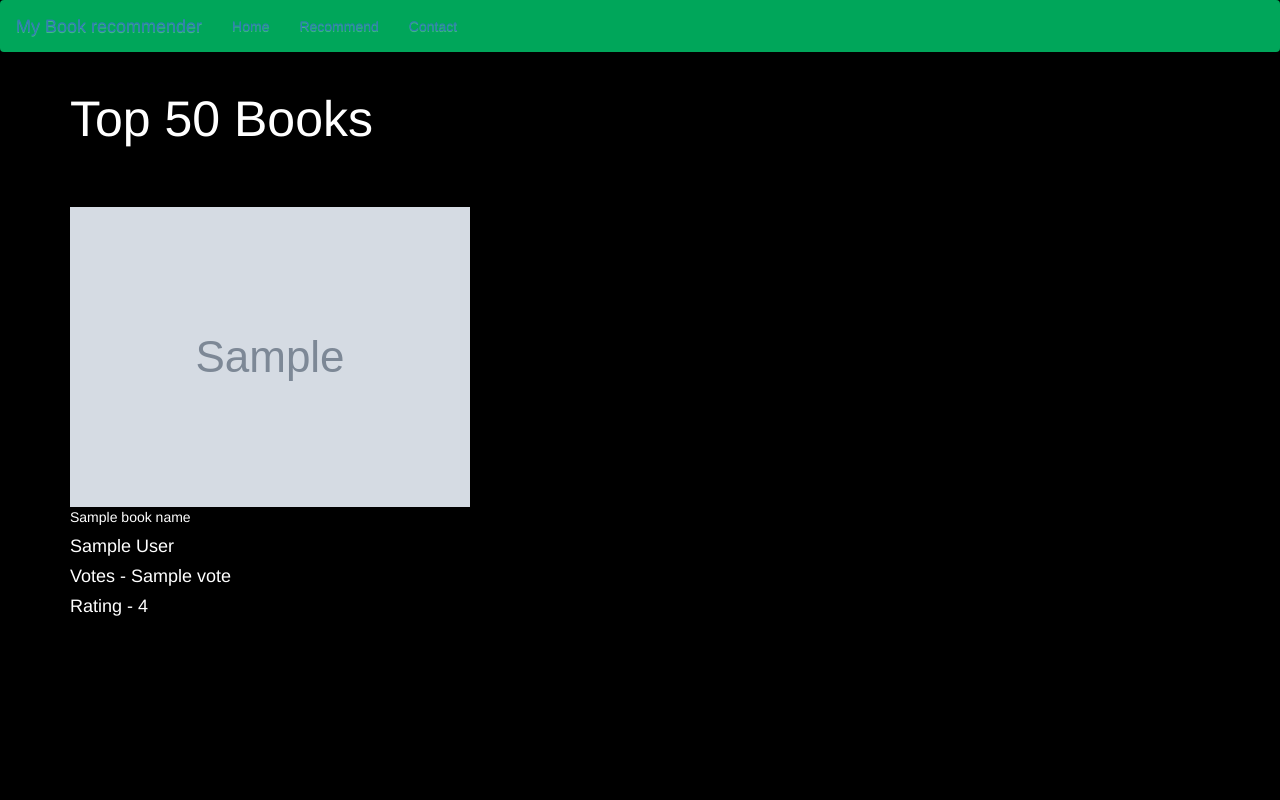
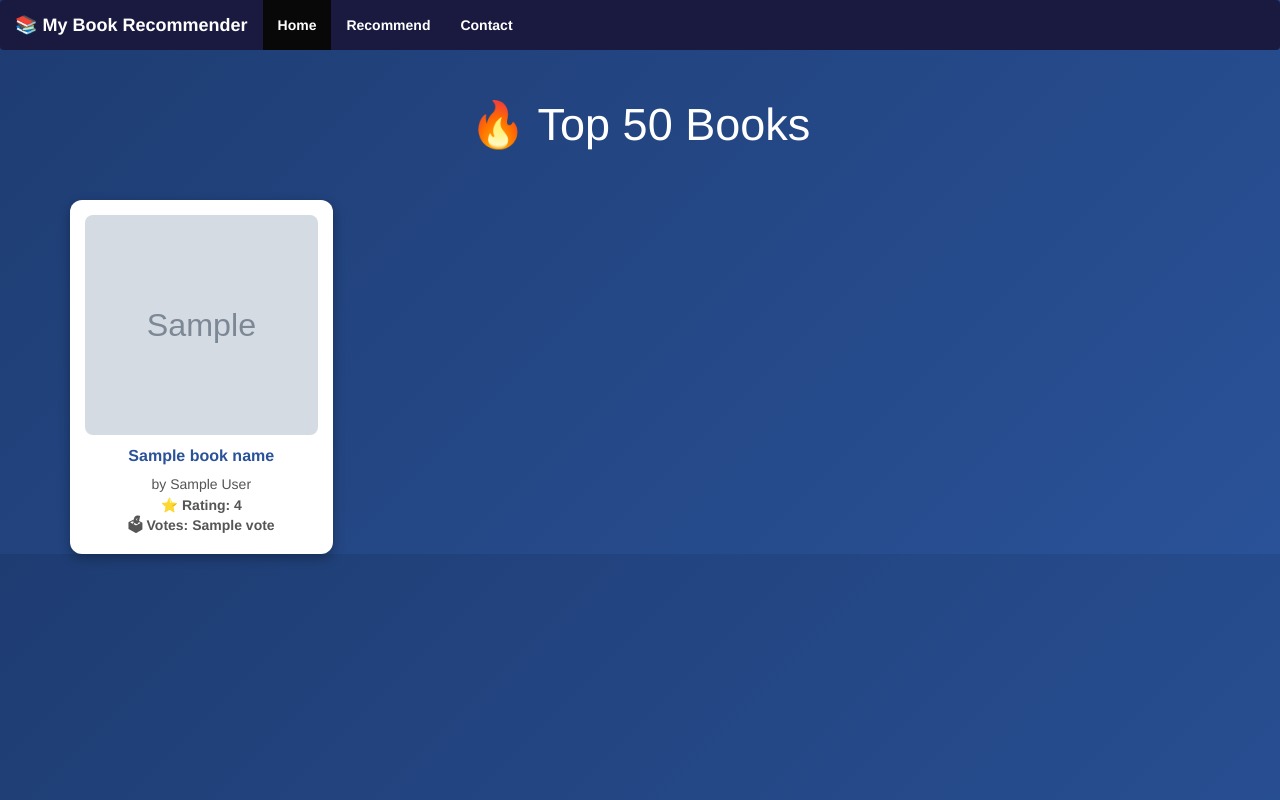
Before and after one commit to Arpit-Padmani/Book-Recommadation-System, a Flask app: template templates/index.html in a window 1280 px wide. Run offline with Flask 3, Linux system fonts and the light colour scheme; the template is opened without the code that fills it: most values are stand-ins (such as "Sample title", 1, 10 or a date in 2020); grey boxes marked "Sample" are stand-in pictures; parts of the project's set-up code (start-up, migrations or seed data) failed here and were passed over.

Commit message:
change design

```diff
--- a/app.py
+++ b/app.py
@@ -27,6 +27,12 @@ def recommend_ui():
 def recommend():
     top_k=5
     user_input=request.form.get('user_input')
+    if user_input not in pt.index:
+        return render_template(
+            'recommend.html',
+            data=[],
+            error_message=f"❌ Sorry, '{user_input}' is not available in our database. Please select a valid book."
+        )
     book_index=np.where(pt.index == user_input)[0][0]
     similar_items = sorted(list(enumerate(similarity_score[book_index])),key= lambda x:x[1],reverse=True)[1:top_k]
 
--- a/templates/index.html
+++ b/templates/index.html
@@ -2,58 +2,96 @@
 <html lang="en">
 <head>
     <meta charset="UTF-8">
-    <title>Book Recommander System</title>
-    <!-- Latest compiled and minified CSS -->
-    <link rel="stylesheet" href="https://cdn.jsdelivr.net/npm/bootstrap@3.3.7/dist/css/bootstrap.min.css"
-          integrity="sha384-BVYiiSIFeK1dGmJRAkycuHAHRg32OmUcww7on3RYdg4Va+PmSTsz/K68vbdEjh4u" crossorigin="anonymous">
-
-    <!-- Optional theme -->
-    <link rel="stylesheet" href="https://cdn.jsdelivr.net/npm/bootstrap@3.3.7/dist/css/bootstrap-theme.min.css"
-          integrity="sha384-rHyoN1iRsVXV4nD0JutlnGaslCJuC7uwjduW9SVrLvRYooPp2bWYgmgJQIXwl/Sp" crossorigin="anonymous">
+    <title>Book Recommender System</title>
+    <link rel="stylesheet" href="https://cdn.jsdelivr.net/npm/bootstrap@3.3.7/dist/css/bootstrap.min.css">
     <style>
-        .text-white{
-            color:white
+        body {
+            background: linear-gradient(135deg, #1e3c72, #2a5298);
+            color: #222;
+        }
+        .navbar {
+            background-color: #1a1a40 !important;
+            border: none;
+        }
+        .navbar-brand, .nav > li > a {
+            color: white !important;
+            font-weight: bold;
+        }
+        h1 {
+            font-size: 45px;
+            margin: 30px 0;
+            text-align: center;
+            color: white;
+        }
+        .card {
+            background: #fff;
+            border-radius: 12px;
+            padding: 15px;
+            text-align: center;
+            box-shadow: 0 4px 12px rgba(0,0,0,0.3);
+            transition: transform 0.3s, box-shadow 0.3s;
+            height: 100%;
+        }
+        .card:hover {
+            transform: scale(1.05);
+            box-shadow: 0 6px 16px rgba(0,0,0,0.4);
+        }
+        .card img {
+            height: 220px;
+            width: 100%;
+            object-fit: cover;
+            border-radius: 8px;
+            margin-bottom: 10px;
+        }
+        .card p {
+            font-size: 16px;
+            font-weight: bold;
+            color: #2a5298;
+        }
+        .card h4 {
+            font-size: 14px;
+            margin: 5px 0;
+            color: #555;
+        }
+        .rating {
+            color: #ff9800;
+            font-weight: bold;
+        }
+        .votes {
+            color: #007bff;
+            font-weight: bold;
         }
     </style>
 </head>
-<body style="background-color:black">
-<nav class="navbar" style="background-color:#00a65a">
-    <a class="navbar-brand">My Book recommender</a>
+<body>
+
+<nav class="navbar navbar-inverse">
+    <div class="container-fluid">
+        <a class="navbar-brand">📚 My Book Recommender</a>
         <ul class="nav navbar-nav">
-        <li><a href="/">Home</a></li>
+            <li class="active"><a href="/">Home</a></li>
             <li><a href="/recommend">Recommend</a></li>
             <li><a>Contact</a></li>
         </ul>
+    </div>
 </nav>
 
 <div class="container">
+    <h1>🔥 Top 50 Books</h1>
     <div class="row">
-        <div class="col-md-12">
-            <h1 class="text-white" style="font-size:50px">Top 50 Books</h1>
-        </div>
-
-
         {% for i in range(book_name|length) %}
-                <div class="col-md-3" style="margin-top:50px">
+        <div class="col-md-3 col-sm-6" style="margin-top:20px">
             <div class="card">
-                        <div class="card-body">
-                            <img class="card-img-top" src="{{ image[i] }}">
-                            <p class="text-white">{{ book_name[i] }}</p>
-                            <h4 class="text-white">{{ author[i] }}</h4>
-                            <h4 class="text-white">Votes - {{ votes[i] }}</h4>
-                            <h4 class="text-white">Rating - {{ rating[i] }}</h4>
-                        </div>
+                <img src="{{ image[i] }}" alt="Book Image">
+                <p>{{ book_name[i] }}</p>
+                <h4>by {{ author[i] }}</h4>
+                <h4 class="rating">⭐ Rating: {{ rating[i] }}</h4>
+                <h4 class="votes">🗳 Votes: {{ votes[i] }}</h4>
             </div>
         </div>
         {% endfor %}
-
-
-
     </div>
 </div>
-<!-- Latest compiled and minified JavaScript -->
-<script src="https://cdn.jsdelivr.net/npm/bootstrap@3.3.7/dist/js/bootstrap.min.js"
-        integrity="sha384-Tc5IQib027qvyjSMfHjOMaLkfuWVxZxUPnCJA7l2mCWNIpG9mGCD8wGNIcPD7Txa"
-        crossorigin="anonymous"></script>
+
 </body>
 </html>
```
Also changed, not shown: templates/recommend.html (+88 -26 lines). Lines whose indentation alone changed are shown as unchanged.
